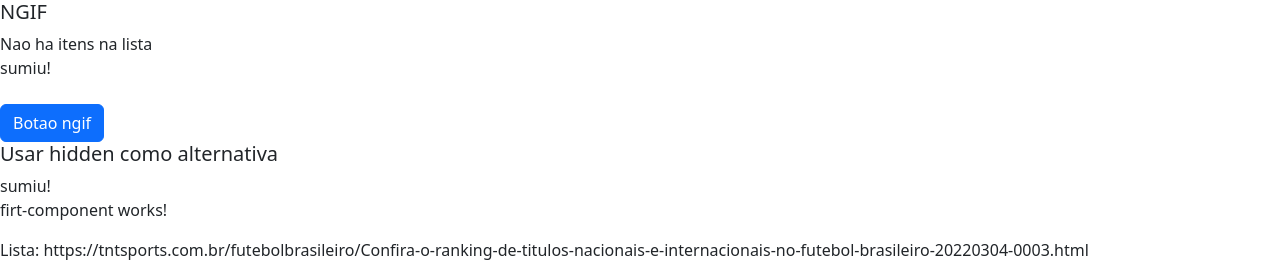
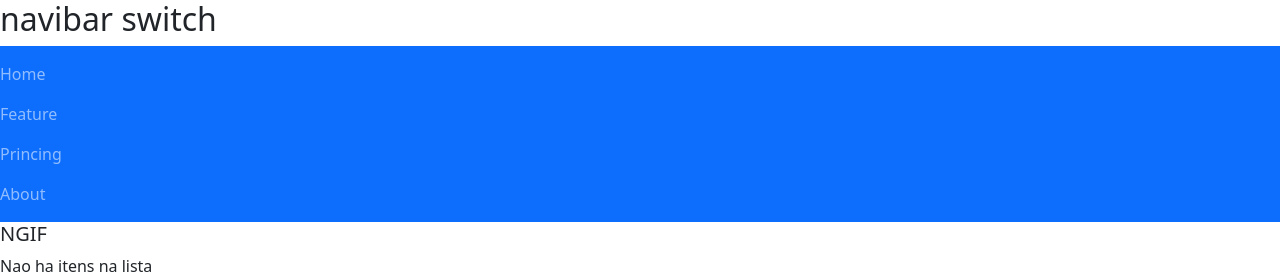
Before and after one commit to Joaocastro20/Angular, an Angular app: page / in a window 1280 px wide. Shown: the top 274 px of the page. Built offline with nearby package versions, Linux system fonts and the light colour scheme.

Commit message:
adicionar ngswitch

```diff
--- a/src/app/app.component.html
+++ b/src/app/app.component.html
@@ -1,3 +1,4 @@
+<app-diretiva-ngswitch></app-diretiva-ngswitch>
 <app-diretiva-ngif></app-diretiva-ngif>
 <app-firt-component></app-firt-component>
 <app-cursos></app-cursos>
--- a/src/app/app.module.ts
+++ b/src/app/app.module.ts
@@ -14,6 +14,7 @@ import { InputPropertyComponent } from './input-property/input-property.componen
 import { OutputPropertyComponent } from './output-property/output-property.component';
 import { CicloComponent } from './ciclo/ciclo.component';
 import { DiretivaNgifComponent } from './diretiva-ngif/diretiva-ngif.component';
+import { DiretivaNgswitchComponent } from './diretiva-ngswitch/diretiva-ngswitch.component';
 
 
 @NgModule({
@@ -24,7 +25,8 @@ import { DiretivaNgifComponent } from './diretiva-ngif/diretiva-ngif.component';
     InputPropertyComponent,
     OutputPropertyComponent,
     CicloComponent,
-    DiretivaNgifComponent
+    DiretivaNgifComponent,
+    DiretivaNgswitchComponent
   ],
   imports: [
     BrowserModule,
--- /dev/null
+++ b/src/app/diretiva-ngswitch/diretiva-ngswitch.component.html
@@ -0,0 +1,15 @@
+<h2>navibar switch</h2>
+<nav class="navbar navbar-dark bg-primary">
+    <div class="nav navbar-nav">
+        <a class="nav-item nav-link" [class.active]="aba == 'Home'" (click)="aba = 'Home'">Home</a>
+        <a class="nav-item nav-link" [class.active]="aba == 'Feature'" (click)="aba = 'Feature'">Feature</a>
+        <a class="nav-item nav-link" [class.active]="aba == 'Princing'" (click)="aba = 'Princing'">Princing</a>
+        <a class="nav-item nav-link" [class.active]="aba == 'About'" (click)="aba = 'About'">About</a>
+    </div>
+</nav>
+<div class="container" [ngSwitch]="aba">
+    <div *ngSwitchCase="'Home'">Conteudo de aba Home</div>
+    <p *ngSwitchCase="'Feature'">Conteudo de aba Feature</p>
+    <p *ngSwitchCase="'Princing'">Conteudo de aba Princing</p>
+    <p *ngSwitchCase="'About'">Conteudo de aba About</p>
+</div>
--- /dev/null
+++ b/src/app/diretiva-ngswitch/diretiva-ngswitch.component.ts
@@ -0,0 +1,17 @@
+import { Component, OnInit } from '@angular/core';
+
+@Component({
+  selector: 'app-diretiva-ngswitch',
+  templateUrl: './diretiva-ngswitch.component.html',
+  styleUrls: ['./diretiva-ngswitch.component.css']
+})
+export class DiretivaNgswitchComponent implements OnInit {
+
+  aba:string = ''
+
+  constructor() { }
+
+  ngOnInit(): void {
+  }
+
+}
```
Also changed, not shown: src/app/diretiva-ngswitch/diretiva-ngswitch.component.css (added), 1 other file (tests, documents, lock files or other folders).
